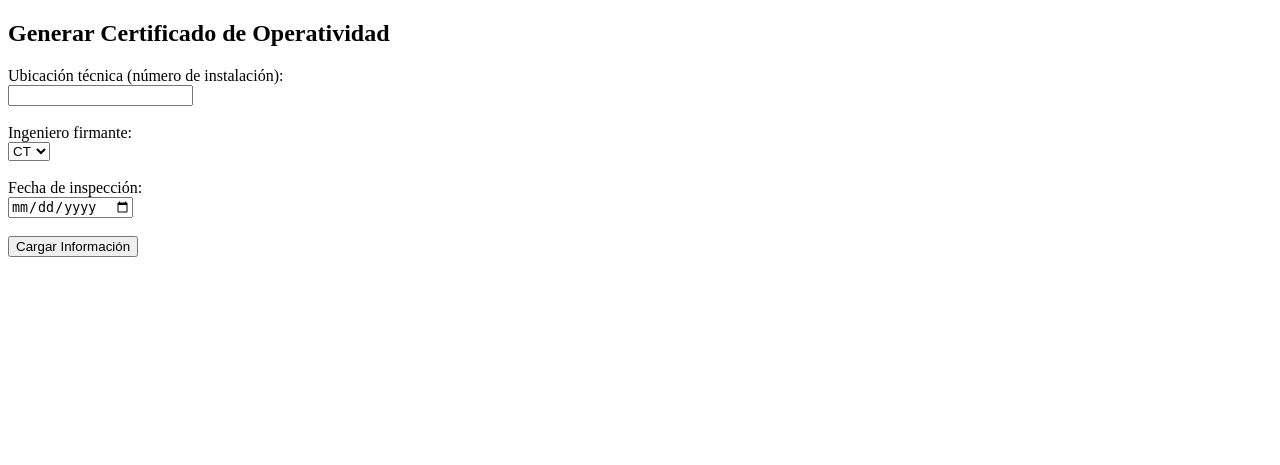
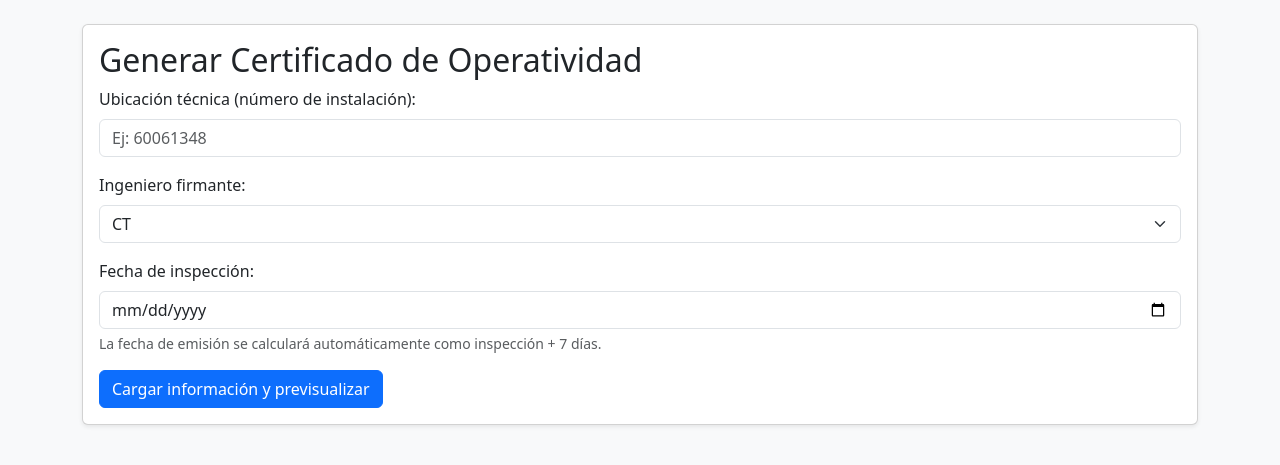
Before and after one commit to moisesmate2017-dot/Certificao_operatividad, a Flask app: page / in a window 1280 px wide. Shown: the top 465 px of the page. Run offline with Flask 3, Linux system fonts and the light colour scheme.

Commit message:
Update form.html

```diff
--- a/templates/form.html
+++ b/templates/form.html
@@ -3,29 +3,40 @@
 <head>
   <meta charset="UTF-8">
   <title>Generar Certificado</title>
+  <link href="https://cdn.jsdelivr.net/npm/bootstrap@5.3.0/dist/css/bootstrap.min.css" rel="stylesheet">
 </head>
-<body>
-    <h2>Generar Certificado de Operatividad</h2>
+<body class="bg-light">
+  <div class="container py-4">
+    <div class="card shadow-sm">
+      <div class="card-body">
+        <h2 class="card-title">Generar Certificado de Operatividad</h2>
         <form method="POST" action="/">
-        <label>Ubicación técnica (número de instalación):</label><br>
-        <input type="number" name="ubicacion" required><br><br>
+          <div class="mb-3">
+            <label class="form-label">Ubicación técnica (número de instalación):</label>
+            <input class="form-control" type="text" name="ubicacion" required placeholder="Ej: 60061348">
+          </div>
 
-        <label>Ingeniero firmante:</label><br>
-        <select name="ingeniero">
+          <div class="mb-3">
+            <label class="form-label">Ingeniero firmante:</label>
+            <select class="form-select" name="ingeniero">
               <option value="CT">CT</option>
               <option value="CC">CC</option>
               <option value="ML">ML</option>
               <option value="EP">EP</option>
               <option value="AR">AR</option>
-        </select><br><br>
+            </select>
+          </div>
 
-        <label>Fecha de inspección:</label><br>
-        <input type="date" name="fecha_inspeccion" required><br><br>
+          <div class="mb-3">
+            <label class="form-label">Fecha de inspección:</label>
+            <input class="form-control" type="date" name="fecha_inspeccion" required>
+            <div class="form-text">La fecha de emisión se calculará automáticamente como inspección + 7 días.</div>
+          </div>
 
-        <button type="submit">Cargar Información</button>
+          <button class="btn btn-primary" type="submit">Cargar información y previsualizar</button>
         </form>
+      </div>
+    </div>
+  </div>
 </body>
 </html>
-</body>
-
-</html>
```
Lines whose indentation alone changed are shown as unchanged.
